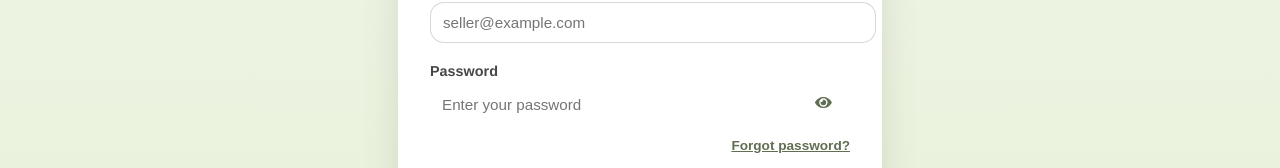
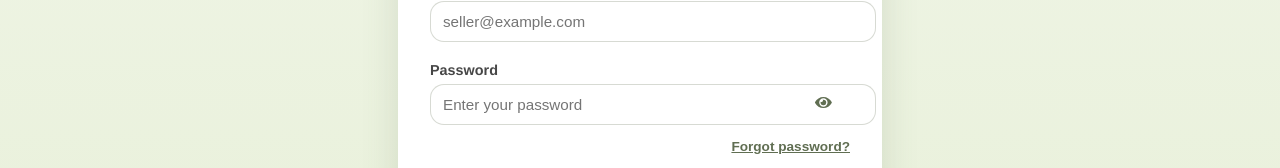
Before and after one commit to core2cover/core2cover-site, a Next.js app: page /sellerlogin in a window 1280 px wide. Shown: the part 398-566 px from the top of the page. Built offline with nearby package versions, Linux system fonts and the light colour scheme.

Commit message:
password css

```diff
--- a/src/components/seller/SellerLogin.jsx
+++ b/src/components/seller/SellerLogin.jsx
@@ -227,7 +227,7 @@ const SellerLogin = () => {
                   value={password}
                   onChange={(e) => setPassword(e.target.value)}
                   required
-                  style={{ borderRadius: '0', border: 'none', outline: 'none', height: '100%', width: '100%' }}
+                  // style={{ borderRadius: '0', border: 'none', outline: 'none', height: '100%', width: '100%' }}
                 />
                 <button
                   type="button"
```
